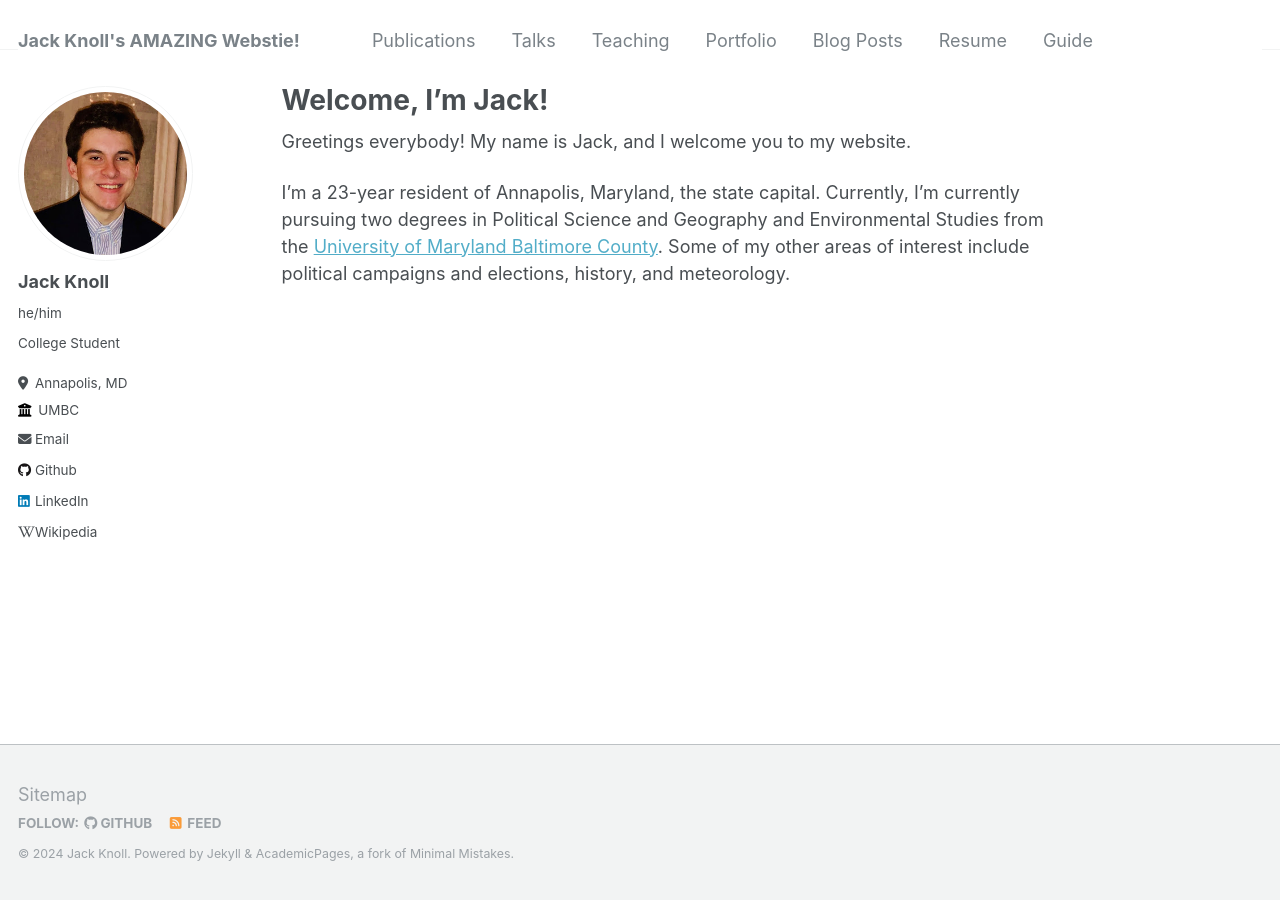
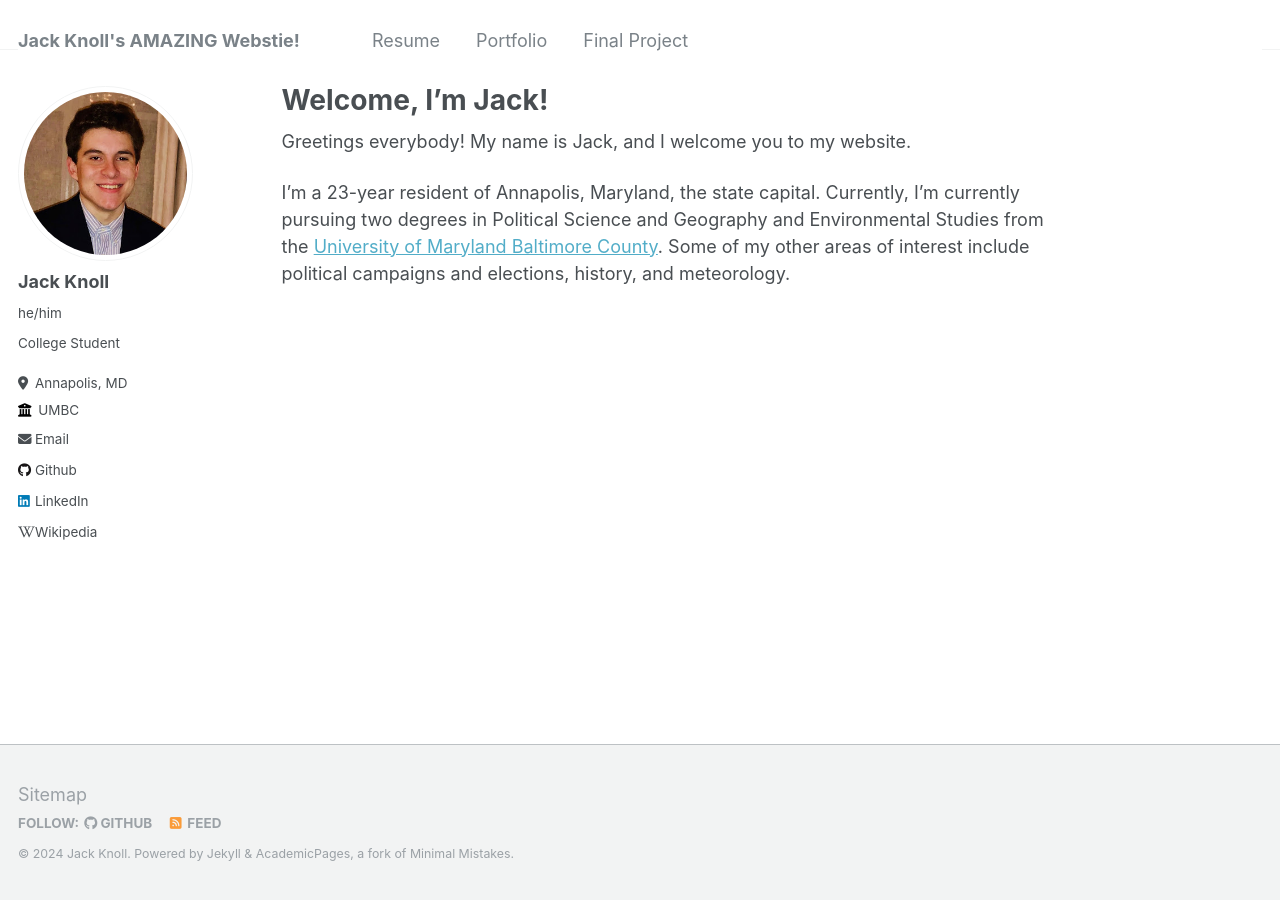
Before and after one commit to jakjr2000/jakjr2000.github.io, a Jekyll site: the page built from _pages/about.md, in a window 1280 px wide. Built offline with Jekyll 4.4.1, drawn with Linux system fonts in a browser that asks for light colours.

Commit message:
Update navigation.yml

```diff
--- a/_data/navigation.yml
+++ b/_data/navigation.yml
@@ -1,22 +1,22 @@
 # main links links
 main:
-  - title: "Publications"
-    url: /publications/
+  - title: "Resume"
+    url: /resume/
 
-  - title: "Talks"
-    url: /talks/
+#  - title: "Publications"
+#    url: /publications/
 
-  - title: "Teaching"
-    url: /teaching/
+#  - title: "Talks"
+#    url: /talks/
+
+#  - title: "Teaching"
+#    url: /teaching/
 
   - title: "Portfolio"
     url: /portfolio/
 
-  - title: "Blog Posts"
-    url: /year-archive/
+#  - title: "Blog Posts"
+#    url: /year-archive/
 
-  - title: "Resume"
-    url: /resume/
-
-  - title: "Guide"
-    url: /markdown/
+  - title: "Final Project"
+    url: /finalproject/
```
